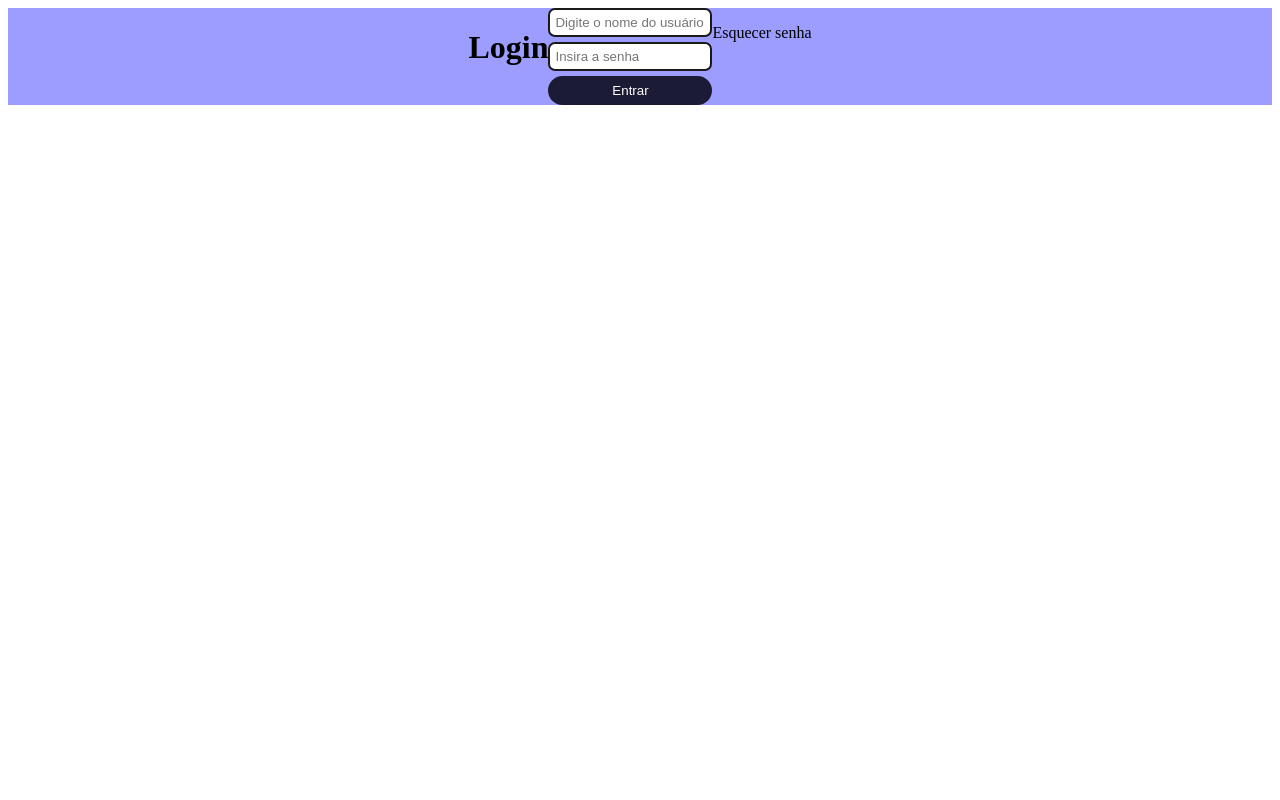
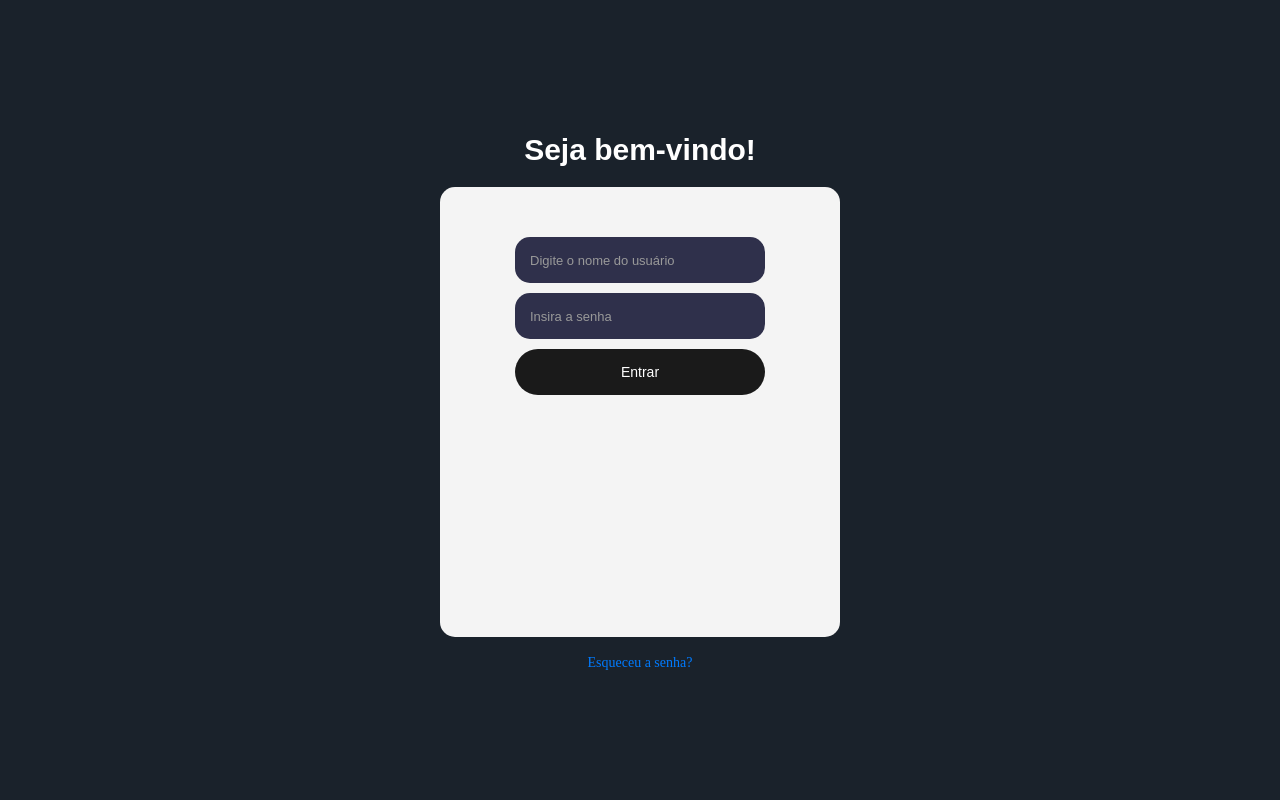
Before and after one commit to arthurrodriguessdev/task-manager, a Django app: page / in a window 1280 px wide. Run offline with Django 5.2, Linux system fonts and the light colour scheme.

Commit message:
adicionando css a pag de login

```diff
--- a/accounts/templates/accounts/login.html
+++ b/accounts/templates/accounts/login.html
@@ -6,16 +6,12 @@ Página de Login
 
 {% block content %}
 <div class="login">
-    <h1 class="login-title">Login</h1>
-    <div>
-        <form class="form">
-            <div class="inputs">
-                <input class="name" type="text" id="nome" name="nome" placeholder="Digite o nome do usuário">
-                <input class="password" type="password" id="senha" name="senha" placeholder="Insira a senha">
-                <button class="button" type="submit">Entrar</button>
-            </div>
-        </form>
-    </div>
-    <p>Esquecer senha</p>
+    <h1 class="login-title">Seja bem-vindo!</h1>
+    <form class="form">
+        <input class="name" type="text" id="nome" name="nome" placeholder="Digite o nome do usuário">
+        <input class="password" type="password" id="senha" name="senha" placeholder="Insira a senha">
+        <button class="button" type="submit">Entrar</button>
+    </form>
+    <p><a href="#" class="forgot-password">Esqueceu a senha?</a></p>
 </div>
 {% endblock %}
--- a/static/accounts/css/style.css
+++ b/static/accounts/css/style.css
@@ -1,27 +1,63 @@
-.login{
-    display: flex;
-    justify-content: center;
-    background-color: rgb(157, 157, 255);
+body {
+    height: 100%;
+    margin: 0;
 }
 
-.inputs{
-   display: flex;
-   flex-direction: column;
-   gap: 5px;
-
-}
-.password, .name{
-    border: 2px solid #1a1a1a;
-    border-radius: 7px;
-    padding: 5px;
-    width: 150px;
+.login {
+    height: 100vh;
+    background-color: #1a222b;
+    display: flex;
+    flex-direction: column;
+    align-items: center;
+    justify-content: center; /* CENTRALIZA VERTICALMENTE */
 }
 
-.button{
-    background-color: rgb(27, 27, 53);
-    color: #fff;
-    border: 2px solid rgb(27, 27, 53);
-    border-radius: 20px;
-    padding: 5px;
+.login-title {
+    font-size: 30px;
+    font-family: Arial, Helvetica, sans-serif;
+    margin-bottom: 20px;
+    color: white;
+}
+
+.form {
+    display: flex;
+    flex-direction: column;
+    gap: 10px;
+    border-radius: 15px;
+    background-color: #f4f4f4;
+    padding: 50px;
+    height: 350px;
+    width: 300px;
+    align-items: center; /* CENTRALIZA OS CAMPOS DENTRO DO FORM */
+}
+
+.name, .password , .button{
+    padding: 15px;
+    width: 250px;
+    border-radius: 15px;
+    border: none;
+    background-color: #2f304b;
+    color: #ffffff;
+    box-sizing: border-box;
+    font-size: 14px;
+}
+
+.name::placeholder, .password::placeholder{
+    color: #999999;
+    font-size: 13px;
+}
+
+.button {
+    background-color: #1a1a1a;
+    color: white;
+    border-radius: 30px;
     cursor: pointer;
+    padding: 15px;
 }
+
+.forgot-password {
+    margin-top: 10px;
+    font-size: 14px;
+    color: #007BFF;
+    text-decoration: none;
+}
```
